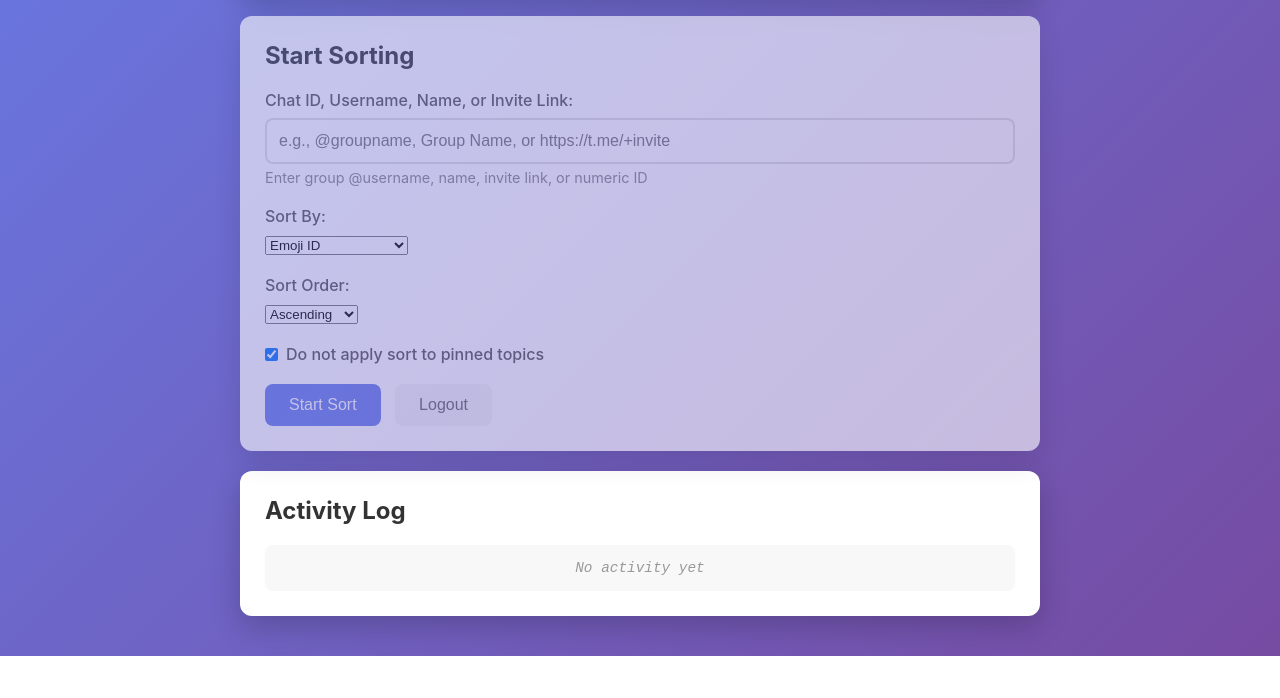
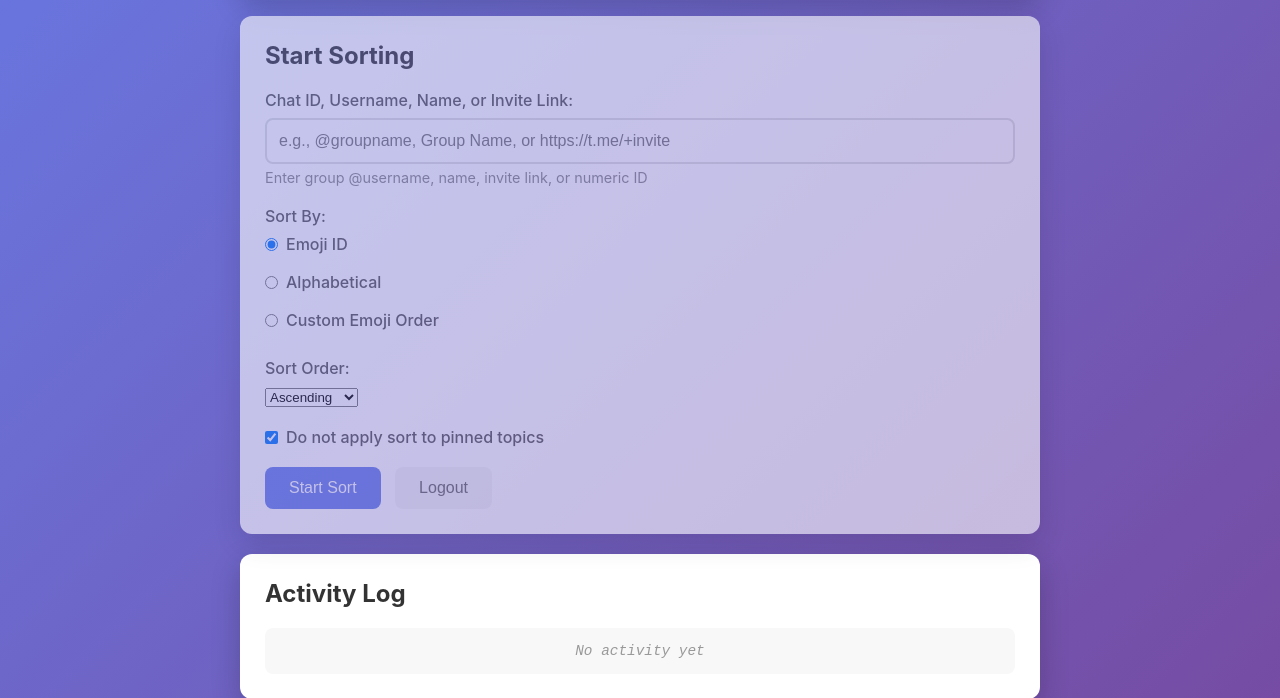
Before and after one commit to arkhivar/tg-tt-ub, a Flask app: template templates/index.html in a window 1280 px wide. Shown: the part 426-1124 px from the top of the page. Before the commit the page ends 1082 px from the top, so only its background shows below. Run offline with Flask 3, Linux system fonts and the light colour scheme; the template is opened without the code that fills it, so the values that code supplies are empty.

Commit message:
Assistant checkpoint: Convert dropdown to radio buttons for sort options
Assistant generated file changes:
- templates/index.html: Convert dropdown to radio buttons for sort options
- static/app.js: Update event listener for radio buttons
Update event listener for radio buttons

---

User prompt:

Hey yes you were right, it was hidden in the drop down, my bad! Maybe we can make it a radio button kind of choice?

Replit-Commit-Author: Assistant
Replit-Commit-Session-Id: b64f3690-028c-4df0-b4e9-bbc781964516

```diff
--- a/static/app.js
+++ b/static/app.js
@@ -26,6 +26,7 @@ document.addEventListener('DOMContentLoaded', () => {
     const customOrderSection = document.getElementById('customOrderSection');
     const standardSortOptions = document.getElementById('standardSortOptions');
     const emojiList = document.getElementById('emojiList');
+    const sortByRadios = document.querySelectorAll('input[name="sortBy"]'); // Get all radio buttons with name 'sortBy'
 
     let cooldownTimer = null;
     let fetchedEmojis = [];
@@ -37,16 +38,25 @@ document.addEventListener('DOMContentLoaded', () => {
     requestCodeBtn.addEventListener('click', requestNewCode);
     fetchEmojisBtn.addEventListener('click', fetchEmojis);
 
-    sortBySelect.addEventListener('change', () => {
-        if (sortBySelect.value === 'custom') {
+    sortByRadios.forEach(radio => {
+        radio.addEventListener('change', () => {
+            if (radio.value === 'custom' && radio.checked) {
                 customOrderSection.style.display = 'block';
                 standardSortOptions.style.display = 'none';
-        } else {
+            } else if (radio.checked) {
                 customOrderSection.style.display = 'none';
                 standardSortOptions.style.display = 'block';
                 emojiList.style.display = 'none';
             }
         });
+    });
+
+    // Initialize UI state on page load
+    const checkedRadio = document.querySelector('input[name="sortBy"]:checked');
+    if (checkedRadio && checkedRadio.value === 'custom') {
+        customOrderSection.style.display = 'block';
+        standardSortOptions.style.display = 'none';
+    }
 
     checkAuthStatus();
     authInterval = setInterval(checkAuthStatus, 50000);
@@ -159,7 +169,7 @@ document.addEventListener('DOMContentLoaded', () => {
 
     function startSort() {
         const chatId = chatIdInput.value.trim();
-        const sortBy = sortBySelect.value;
+        const sortBy = document.querySelector('input[name="sortBy"]:checked').value; // Get the value of the checked radio button
         const sortOrder = sortOrderSelect.value;
         const skipPinned = document.getElementById('skipPinned').checked;
 
--- a/templates/index.html
+++ b/templates/index.html
@@ -49,12 +49,21 @@
                 <small>Enter group @username, name, invite link, or numeric ID</small>
             </div>
             <div class="form-group">
-                <label for="sortBy">Sort By:</label>
-                <select id="sortBy">
-                    <option value="emoji">Emoji ID</option>
-                    <option value="alphabetical">Alphabetical</option>
-                    <option value="custom">Custom Emoji Order</option>
-                </select>
+                <label>Sort By:</label>
+                <div style="display: flex; flex-direction: column; gap: 10px; margin-top: 8px;">
+                    <label style="display: flex; align-items: center; gap: 8px; cursor: pointer;">
+                        <input type="radio" name="sortBy" value="emoji" checked style="width: auto; margin: 0;">
+                        <span>Emoji ID</span>
+                    </label>
+                    <label style="display: flex; align-items: center; gap: 8px; cursor: pointer;">
+                        <input type="radio" name="sortBy" value="alphabetical" style="width: auto; margin: 0;">
+                        <span>Alphabetical</span>
+                    </label>
+                    <label style="display: flex; align-items: center; gap: 8px; cursor: pointer;">
+                        <input type="radio" name="sortBy" value="custom" style="width: auto; margin: 0;">
+                        <span>Custom Emoji Order</span>
+                    </label>
+                </div>
             </div>
             <div id="standardSortOptions">
                 <div class="form-group">
```
Lines whose indentation alone changed are shown as unchanged.
